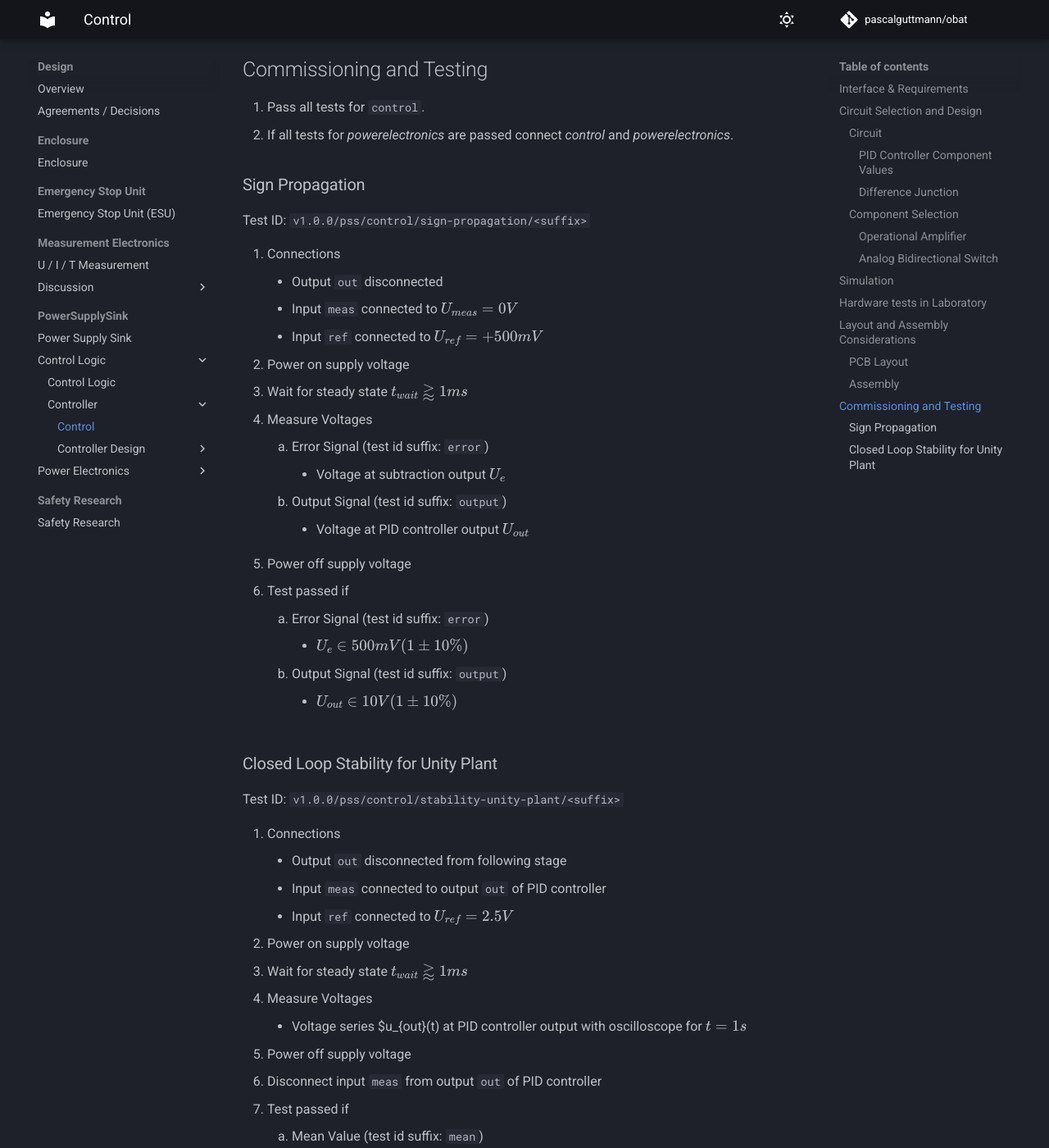
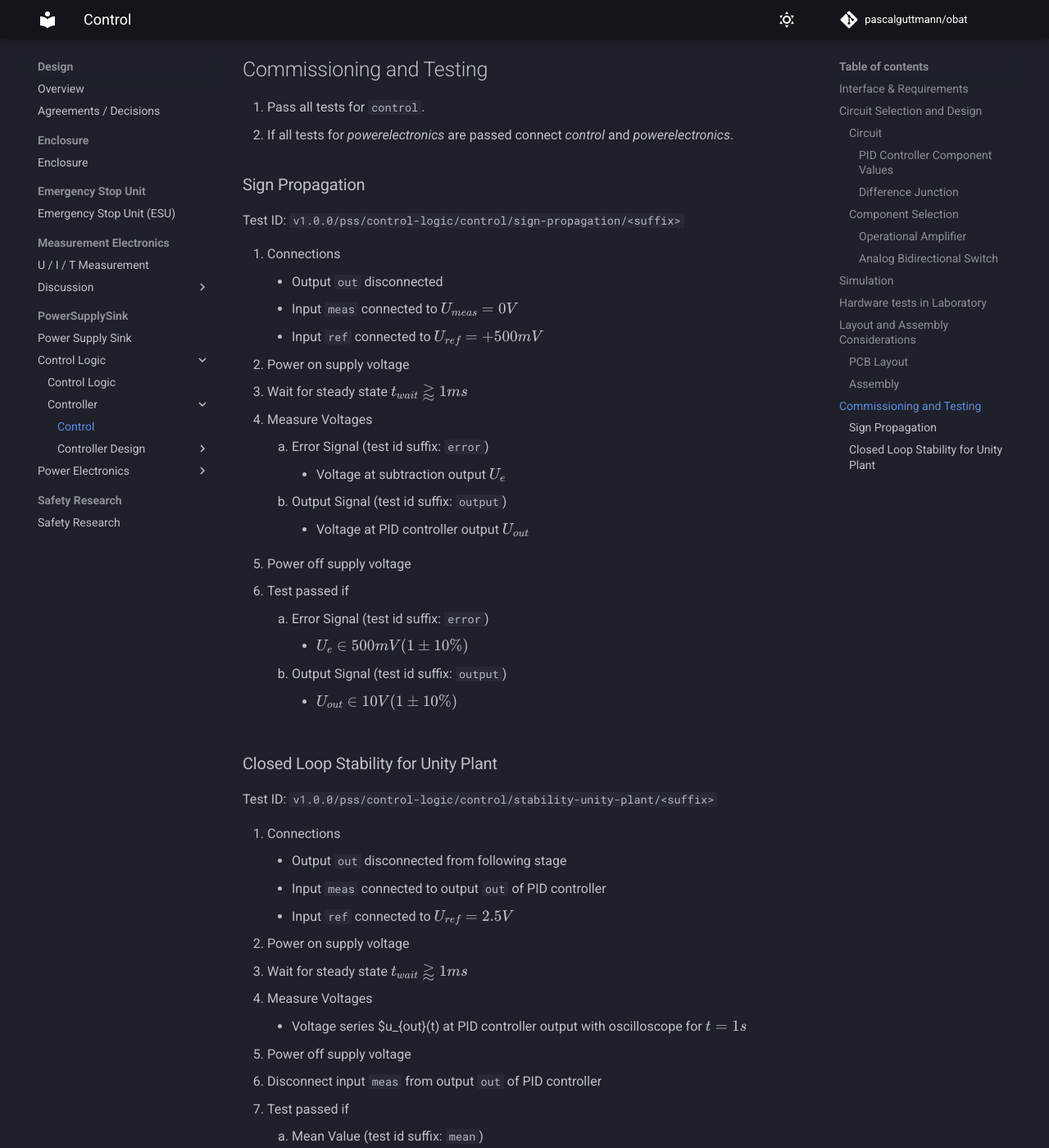
Before and after one commit to pascalguttmann/obat, an MkDocs documentation site: the page built from docs/design/pss/control-logic/control/control.md, in a window 1280 px wide and 1400 px high, scrolled down 3810 px. Shown: the whole window at 82% size. Built offline with MkDocs 1.6.1 and Material for MkDocs 9.7.7, drawn with Linux system fonts in a browser that asks for light colours; comment, search, counter and statistics services are not loaded.

```diff
--- a/docs/design/pss/control-logic/control/control.md
+++ b/docs/design/pss/control-logic/control/control.md
@@ -133,7 +133,7 @@ Commissioning and Testing
 
 ### Sign Propagation
 
-Test ID: `v1.0.0/pss/control/sign-propagation/<suffix>`
+Test ID: `v1.0.0/pss/control-logic/control/sign-propagation/<suffix>`
 
 1. Connections
     - Output `out` disconnected
@@ -155,7 +155,7 @@ Test ID: `v1.0.0/pss/control/sign-propagation/<suffix>`
 
 ### Closed Loop Stability for Unity Plant
 
-Test ID: `v1.0.0/pss/control/stability-unity-plant/<suffix>`
+Test ID: `v1.0.0/pss/control-logic/control/stability-unity-plant/<suffix>`
 
 1. Connections
     - Output `out` disconnected from following stage
```
Also changed, not shown: docs/design/pss/power-electronics/bias/bias.md (+2 -3 lines), docs/design/pss/power-electronics/outstage/outstage.md (+2 -2 lines).
